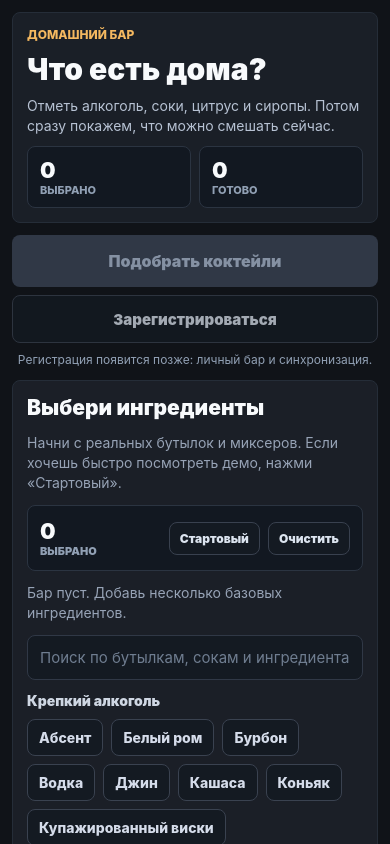
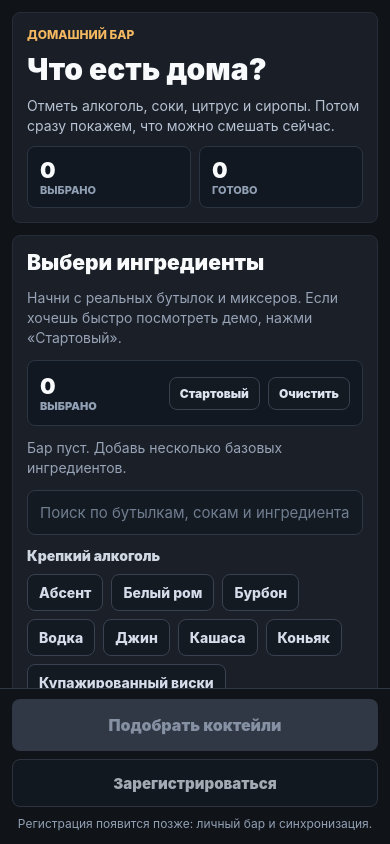
Before and after one commit to sergkreis/Home-bar, a React Native app: screen / in a window 390 px wide. Built offline with nearby package versions, Linux system fonts and the light colour scheme.

Commit message:
Keep onboarding actions visible

```diff
--- a/App.tsx
+++ b/App.tsx
@@ -277,6 +277,7 @@ export default function App() {
     return (
       <SafeAreaView style={styles.safeArea}>
         <StatusBar style="light" />
+        <View style={styles.onboardingShell}>
           <ScrollView style={styles.screen} contentContainerStyle={styles.onboardingContent}>
             <View style={styles.onboardingHero}>
               <Text style={styles.eyebrow}>Домашний бар</Text>
@@ -297,6 +298,22 @@ export default function App() {
               </View>
             </View>
 
+            <SectionPanel
+              title="Выбери ингредиенты"
+              hint="Начни с реальных бутылок и миксеров. Если хочешь быстро посмотреть демо, нажми «Стартовый»."
+            >
+              <IngredientPicker
+                ingredients={ingredients}
+                ingredientGroups={ingredientGroups}
+                selectedIngredients={selectedIngredients}
+                onToggleIngredient={toggleIngredient}
+                onClear={clearBar}
+                onReset={resetStarterBar}
+              />
+            </SectionPanel>
+          </ScrollView>
+
+          <View style={styles.onboardingDock}>
             <View style={styles.onboardingActions}>
               <Pressable
                 accessibilityRole="button"
@@ -317,21 +334,8 @@ export default function App() {
               </Pressable>
               <Text style={styles.onboardingHint}>Регистрация появится позже: личный бар и синхронизация.</Text>
             </View>
-
-          <SectionPanel
-            title="Выбери ингредиенты"
-            hint="Начни с реальных бутылок и миксеров. Если хочешь быстро посмотреть демо, нажми «Стартовый»."
-          >
-            <IngredientPicker
-              ingredients={ingredients}
-              ingredientGroups={ingredientGroups}
-              selectedIngredients={selectedIngredients}
-              onToggleIngredient={toggleIngredient}
-              onClear={clearBar}
-              onReset={resetStarterBar}
-            />
-          </SectionPanel>
-        </ScrollView>
+          </View>
+        </View>
       </SafeAreaView>
     );
   }
@@ -536,9 +540,12 @@ const styles = StyleSheet.create({
     paddingBottom: 40,
     gap: 12,
   },
+  onboardingShell: {
+    flex: 1,
+  },
   onboardingContent: {
     padding: 12,
-    paddingBottom: 40,
+    paddingBottom: 190,
     gap: 12,
   },
   onboardingHero: {
@@ -570,6 +577,18 @@ const styles = StyleSheet.create({
   },
   onboardingActions: {
     gap: 8,
+  },
+  onboardingDock: {
+    position: "absolute",
+    left: 0,
+    right: 0,
+    bottom: 0,
+    backgroundColor: "#101318",
+    borderTopWidth: 1,
+    borderTopColor: "#303846",
+    paddingHorizontal: 12,
+    paddingTop: 10,
+    paddingBottom: 12,
   },
   primaryButton: {
     minHeight: 52,
```
Lines whose indentation alone changed are shown as unchanged.
